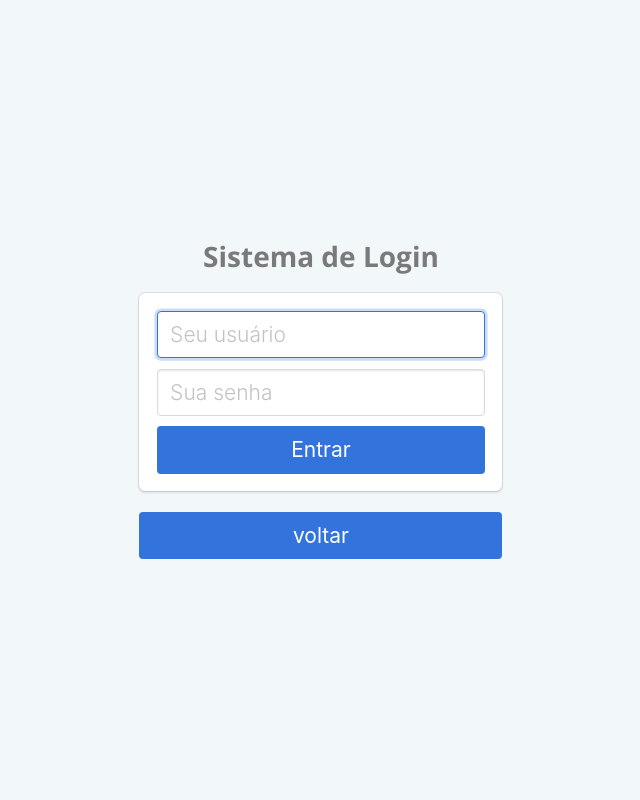
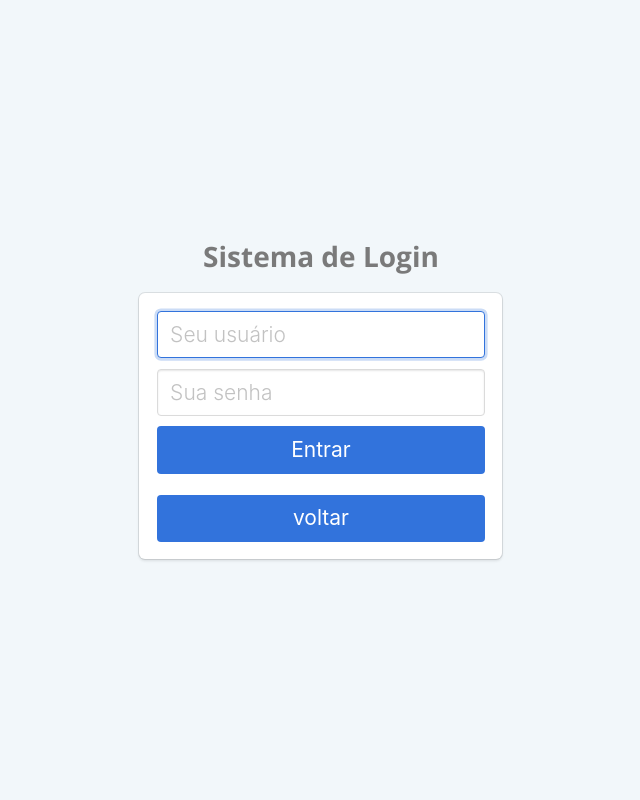
Before and after one commit to M4riotto/pj2-g06, a PHP site: page /login/index.php in a window 1280 px wide. Shown: the whole page, without its empty margins (319-959 px from the left). Run offline with PHP 8.4, Linux system fonts and the light colour scheme.

Commit message:
vtn voltar dentro da box

```diff
--- a/pj2-g06/login/index.php
+++ b/pj2-g06/login/index.php
@@ -46,9 +46,9 @@ session_start();
                                 </div>
                             </div>
                             <button type="submit" class="button is-block is-link is-large is-fullwidth">Entrar</button>
-                        </form>
+                        </form><br>
+                        <a href="../index.html"><button class="button is-block is-link is-large is-fullwidth">voltar</button></a>
                     </div>
-                   <a href="../index.html"><button class="button is-block is-link is-large is-fullwidth">voltar</button></a>
                 </div>
             </div>
         </div>
```
